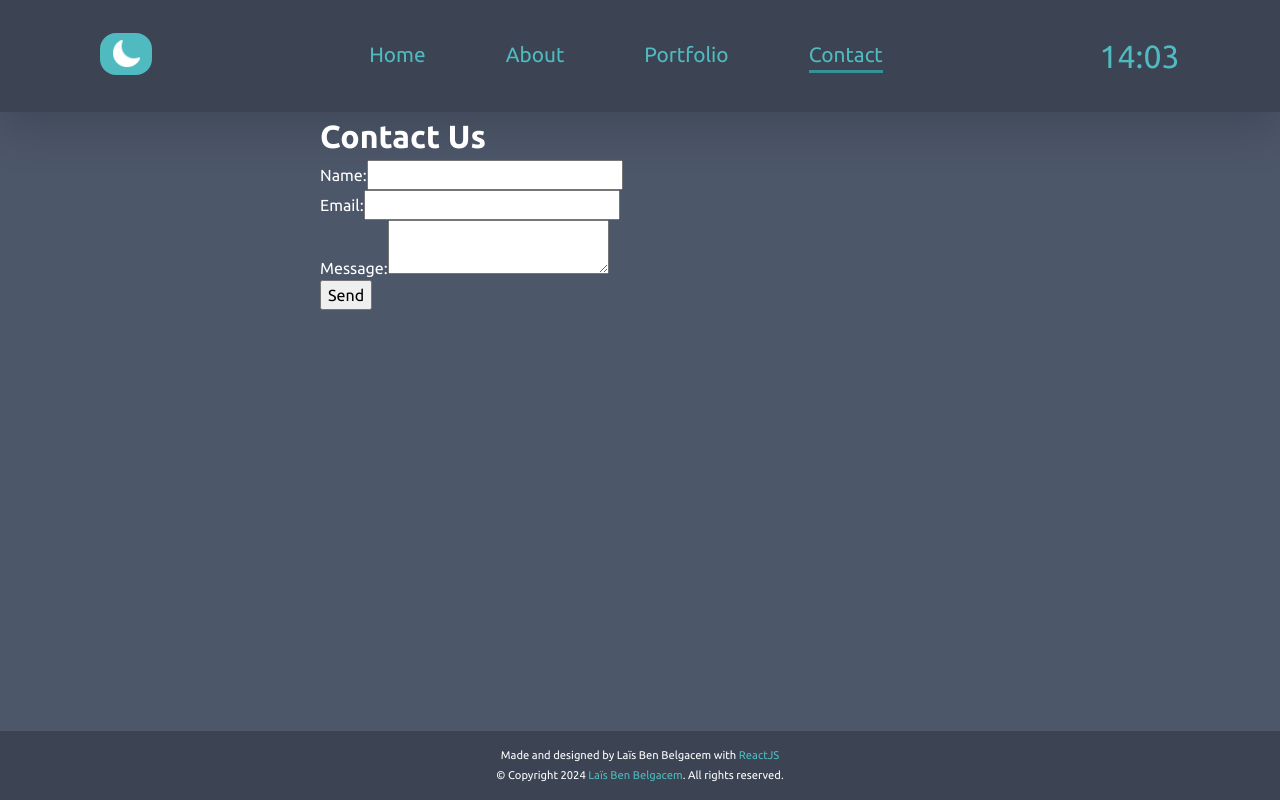
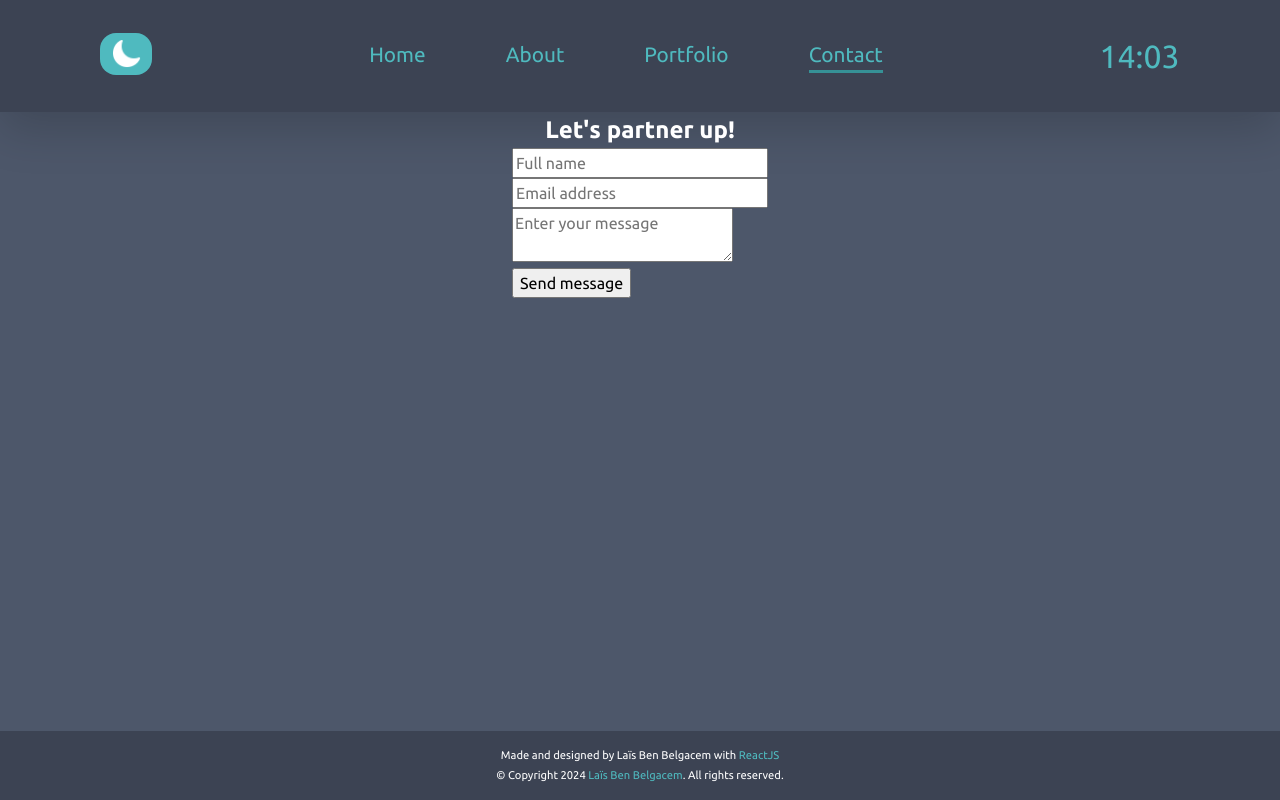
Before and after one commit to laisbenb/portfolio, a React (Create React App) app in the folder client/: page /contact in a window 1280 px wide. Built offline with nearby package versions, Linux system fonts and the light colour scheme.

Commit message:
Contact form made + functional

```diff
--- /dev/null
+++ b/client/src/components/ContactForm.js
@@ -0,0 +1,44 @@
+import React from 'react';
+
+export default function ContactForm() {
+
+    const onSubmit = async (event) => {
+        event.preventDefault();
+        const formData = new FormData(event.target);
+
+        formData.append("access_key", "6acb61d6-dcc7-47cc-b5c3-a2b3f9b380cb");
+
+        const object = Object.fromEntries(formData);
+        const json = JSON.stringify(object);
+
+        const res = await fetch("https://api.web3forms.com/submit", {
+          method: "POST",
+          headers: {
+            "Content-Type": "application/json",
+            Accept: "application/json"
+          },
+          body: json
+        }).then((res) => res.json());
+
+        if (res.success) {
+          console.log("Success", res);
+        }
+      };
+
+  return (
+    <div className='contactPage--form'>
+        <form onSubmit={onSubmit}>
+            <div className='inputBox'>
+                <input type='text' className='field' placeholder='Full name' name='name' required />
+            </div>
+            <div className='inputBox'>
+                <input type='email' className='field' placeholder='Email address' name='email' required />
+            </div>
+            <div className='inputBox'>
+                <textarea className='field mess' placeholder='Enter your message' name='message' required></textarea>
+            </div>
+            <button type='submit'>Send message</button>
+        </form>
+    </div>
+  );
+};
--- a/client/src/pages/Contact.js
+++ b/client/src/pages/Contact.js
@@ -1,82 +1,12 @@
 import React from 'react';
-import { useState } from 'react';
+import ContactForm from '../components/ContactForm';
 
 export default function Contact() {
-  const [formData, setFormData] = useState({
-    name: '',
-    email: '',
-    message: ''
-  });
-
-  const handleChange = (e) => {
-    const { name, value } = e.target;
-    setFormData({
-      ...formData,
-      [name]: value
-    });
-  };
-
-  const handleSubmit = async (e) => {
-    e.preventDefault();
-
-    try {
-      const response = await fetch('/send-email', {
-        method: 'POST',
-        headers: {
-          'Content-Type': 'application/json'
-        },
-        body: JSON.stringify(formData)
-      });
-      const result = await response.json();
-      if (response.ok) {
-        alert('Email sent successfully');
-      } else {
-        alert('Error sending email: ' + result.error);
-      };
-    } catch (error) {
-      console.error('Error:', error);
-      alert('Error sending email');
-    };
-  };
 
   return (
-    <div>
-      <h1>Contact Us</h1>
-      <form onSubmit={handleSubmit}>
-        <label>
-          Name:
-          <input
-            type="text"
-            name="name"
-            value={formData.name}
-            onChange={handleChange}
-            required
-          />
-        </label>
-        <br />
-        <label>
-          Email:
-          <input
-            type="email"
-            name="email"
-            value={formData.email}
-            onChange={handleChange}
-            required
-          />
-        </label>
-        <br />
-        <label>
-          Message:
-          <textarea
-            name="message"
-            value={formData.message}
-            onChange={handleChange}
-            required
-          />
-        </label>
-        <br />
-        <button type="submit">Send</button>
-      </form>
+    <div className='contactPage main'>
+      <h2>Let's partner up!</h2>
+      <ContactForm />
     </div>
   );
 };
--- a/client/src/styles/App.css
+++ b/client/src/styles/App.css
@@ -339,11 +339,23 @@ footer {
                 background-color: hsl(210, 11%, 15%);
             }
 
+            & .Handlebars {
+                background-color: hsl(13, 80%, 53%);
+            }
+
             & img {
                 width: 1.5rem;
             }
         }
     }
+}
+
+/* == CONTACT PAGE == */
+.contactPage {
+    display: flex;
+    align-items: center;
+    justify-content: center;
+    flex-direction: column;
 }
 
 /* == LIGHT MODE == */
```
